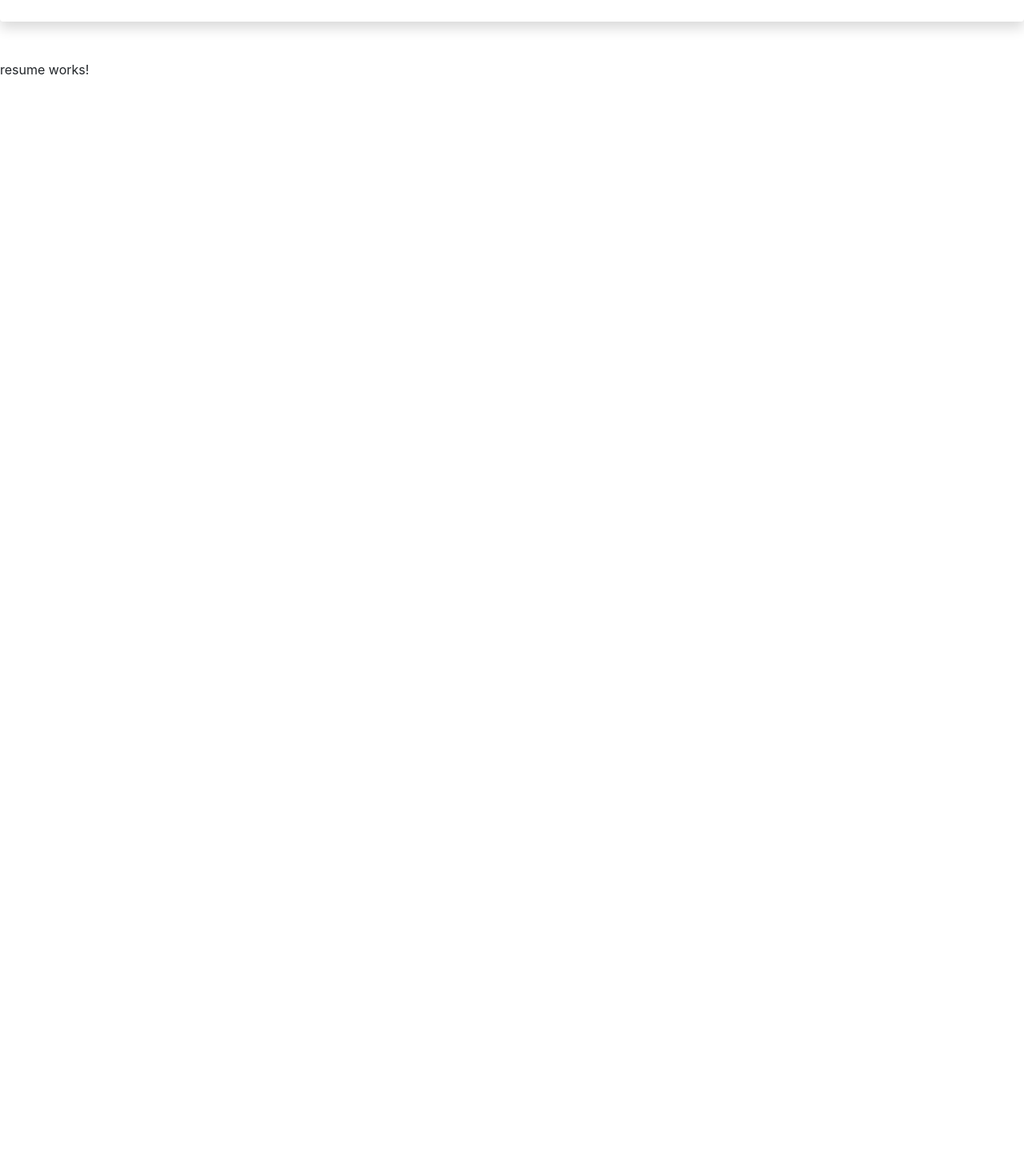
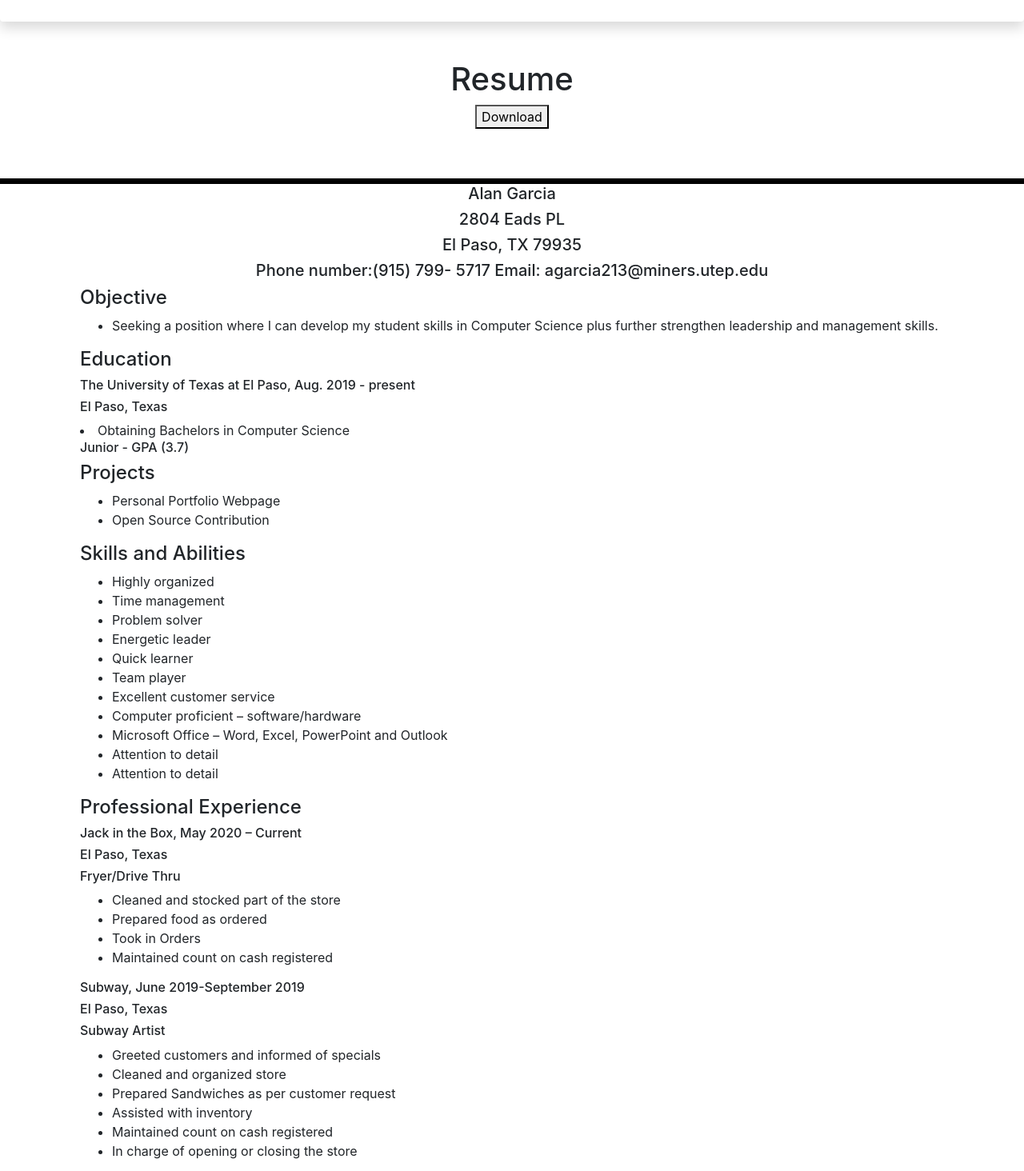
Before and after one commit to GmoneyAlan/portfolio, an Angular app: page /resume-component in a window 1280 px wide. Shown: the part 45-1509 px from the top of the page at 80% size. Before the commit the page ends 800 px from the top, so only its background shows below. Built offline with nearby package versions, Linux system fonts and the light colour scheme.

Commit message:
Worked on resume site

```diff
--- a/src/app/accordion/accordion.component.html
+++ /dev/null
@@ -1,62 +0,0 @@
-<div class=" w-75 accordion shadow p-3 mb-5 bg-white rounded" id="accordionExample">
-    <div class="card">
-        <div class="card-header" id="headingOne">
-            <h2 class="mb-0">
-                <button class="btn btn-link btn-block text-left" type="button" data-toggle="collapse" data-target="#collapseOne" aria-expanded="true" aria-controls="collapseOne">
-            About me
-          </button>
-            </h2>
-        </div>
-
-        <div id="collapseOne" class="collapse show" aria-labelledby="headingOne" data-parent="#accordionExample">
-            <div class="card-body">
-                <div class="card" style="width: 18rem;">
-                    <img class="card-img-top" src="..." alt="Card image cap">
-                    <div class="card-body">
-                        <p class="card-text">Some quick example text to build on the card title and make up the bulk of the card's content.</p>
-                    </div>
-                </div>
-            </div>
-        </div>
-    </div>
-    <div class="card">
-        <div class="card-header" id="headingTwo">
-            <h2 class="mb-0">
-                <button class="btn btn-link btn-block text-left collapsed" type="button" data-toggle="collapse" data-target="#collapseTwo" aria-expanded="false" aria-controls="collapseTwo">
-            Classes taken
-          </button>
-            </h2>
-        </div>
-        <div id="collapseTwo" class="collapse" aria-labelledby="headingTwo" data-parent="#accordionExample">
-            <div class="card-body">
-                <ul class="list-group">
-                    <li class="list-group-item">Cras justo odio</li>
-                    <li class="list-group-item">Dapibus ac facilisis in</li>
-                    <li class="list-group-item">Morbi leo risus</li>
-                    <li class="list-group-item">Porta ac consectetur ac</li>
-                    <li class="list-group-item">Vestibulum at eros</li>
-                </ul>
-            </div>
-        </div>
-    </div>
-    <div class="card">
-        <div class="card-header" id="headingThree">
-            <h2 class="mb-0">
-                <button class="btn btn-link btn-block text-left collapsed" type="button" data-toggle="collapse" data-target="#collapseThree" aria-expanded="false" aria-controls="collapseThree">
-            Classes Currently taking
-          </button>
-            </h2>
-        </div>
-        <div id="collapseThree" class="collapse" aria-labelledby="headingThree" data-parent="#accordionExample">
-            <div class="card-body">
-                <ul class="list-group">
-                    <li class="list-group-item">Cras justo odio</li>
-                    <li class="list-group-item">Dapibus ac facilisis in</li>
-                    <li class="list-group-item">Morbi leo risus</li>
-                    <li class="list-group-item">Porta ac consectetur ac</li>
-                    <li class="list-group-item">Vestibulum at eros</li>
-                </ul>
-            </div>
-        </div>
-    </div>
-</div>
--- a/src/app/accordion/accordion.component.ts
+++ /dev/null
@@ -1,15 +0,0 @@
-import { Component, OnInit } from '@angular/core';
-
-@Component({
-  selector: 'app-accordion',
-  templateUrl: './accordion.component.html',
-  styleUrls: ['./accordion.component.css']
-})
-export class AccordionComponent implements OnInit {
-
-  constructor() { }
-
-  ngOnInit(): void {
-  }
-
-}
--- a/src/app/app-routing.module.ts
+++ b/src/app/app-routing.module.ts
@@ -2,12 +2,12 @@ import { NgModule } from '@angular/core';
 import { Routes, RouterModule } from '@angular/router';
 
 import {ResumeComponent} from './resume/resume.component';
-import { AppComponent } from './app.component';
+import { HomeComponent } from './home/home.component';
 
 //Added routes to route sites
 const routes: Routes = [
   {path: 'resume-component', component: ResumeComponent},
-  {path: 'app-component', component: AppComponent}
+  {path: '', component: HomeComponent}
 ];
 
 @NgModule({
--- a/src/app/app.module.ts
+++ b/src/app/app.module.ts
@@ -4,8 +4,7 @@ import { NgModule } from '@angular/core';
 import { AppRoutingModule } from './app-routing.module';
 import { AppComponent } from './app.component';
 import { NavbarComponent } from './navbar/navbar.component';
-import { JumbotronComponent } from './jumbotron/jumbotron.component';
-import { AccordionComponent } from './accordion/accordion.component';
+
 import { ResumeComponent } from './resume/resume.component';
 import { HomeComponent } from './home/home.component';
 
@@ -13,8 +12,6 @@ import { HomeComponent } from './home/home.component';
   declarations: [
     AppComponent,
     NavbarComponent,
-    JumbotronComponent,
-    AccordionComponent,
     ResumeComponent,
     HomeComponent
   ],
--- a/src/app/jumbotron/jumbotron.component.html
+++ /dev/null
@@ -1,6 +0,0 @@
-<div class=" w-75 jumbotron jumbotron-fluid shadow p-3 mb-5 bg-white rounded" alt="Max-width 75%">
-    <div class="container">
-        <h1 class="display-4">Alan Gerardo Garcia</h1>
-        <p class="lead">A upcoming Junior at The University of Texas at El Paso</p>
-    </div>
-</div>
--- a/src/app/jumbotron/jumbotron.component.ts
+++ /dev/null
@@ -1,15 +0,0 @@
-import { Component, OnInit } from '@angular/core';
-
-@Component({
-  selector: 'app-jumbotron',
-  templateUrl: './jumbotron.component.html',
-  styleUrls: ['./jumbotron.component.css']
-})
-export class JumbotronComponent implements OnInit {
-
-  constructor() { }
-
-  ngOnInit(): void {
-  }
-
-}
--- a/src/app/resume/resume.component.css
+++ b/src/app/resume/resume.component.css
@@ -0,0 +1,6 @@
+.line {
+    width: 100%;
+    height: 69px;
+    border-bottom: 7px solid black;
+    position: static;
+}
--- a/src/app/resume/resume.component.html
+++ b/src/app/resume/resume.component.html
@@ -1 +1,72 @@
-<p>resume works!</p>
+<div class="text-center">
+    <h1>Resume</h1>
+    <button>Download</button>
+</div>
+
+<div class="line"></div>
+
+<div class="text-center">
+    <h5>Alan Garcia</h5>
+    <h5>2804 Eads PL</h5>
+    <h5>El Paso, TX 79935</h5>
+    <h5>Phone number:(915) 799- 5717 Email: agarcia213@miners.utep.edu </h5>
+</div>
+<div class="container">
+    <div class="col"></div>
+    <div class="col">
+        <h4>Objective</h4>
+        <ul>
+            <li>Seeking a position where I can develop my student skills in Computer Science plus further strengthen leadership and management skills.</li>
+        </ul>
+        <h4>Education</h4>
+        <h6>The University of Texas at El Paso, Aug. 2019 - present</h6>
+        <h6>El Paso, Texas</h6>
+        <li>Obtaining Bachelors in Computer Science</li>
+        <h6>Junior - GPA (3.7)</h6>
+
+        <h4>Projects</h4>
+        <ul>
+            <li>Personal Portfolio Webpage</li>
+            <li>Open Source Contribution</li>
+        </ul>
+        <h4>Skills and Abilities</h4>
+        <ul>
+            <li>Highly organized</li>
+            <li>Time management</li>
+            <li>Problem solver</li>
+            <li>Energetic leader</li>
+            <li>Quick learner</li>
+            <li>Team player</li>
+            <li>Excellent customer service</li>
+            <li>Computer proficient – software/hardware</li>
+            <li>Microsoft Office – Word, Excel, PowerPoint and Outlook</li>
+            <li>Attention to detail</li>
+            <li>Attention to detail</li>
+        </ul>
+        <h4>Professional Experience</h4>
+        <h6>Jack in the Box, May 2020 – Current</h6>
+        <h6>El Paso, Texas</h6>
+        <h6></h6>
+        <h6>Fryer/Drive Thru</h6>
+        <ul>
+            <li>Cleaned and stocked part of the store</li>
+            <li>Prepared food as ordered</li>
+            <li>Took in Orders</li>
+            <li>Maintained count on cash registered</li>
+        </ul>
+
+        <h6>Subway, June 2019-September 2019</h6>
+        <h6>El Paso, Texas</h6>
+        <h6>Subway Artist</h6>
+        <ul>
+            <li>Greeted customers and informed of specials</li>
+            <li>Cleaned and organized store</li>
+            <li>Prepared Sandwiches as per customer request</li>
+            <li>Assisted with inventory</li>
+            <li>Maintained count on cash registered</li>
+            <li>In charge of opening or closing the store</li>
+        </ul>
+    </div>
+    <div class="col"></div>
+    <div class="col"></div>
+</div>
```
Also changed, not shown: src/app/accordion/accordion.component.css (deleted), src/app/jumbotron/jumbotron.component.css (deleted), 2 other files (tests, documents, lock files or other folders).
